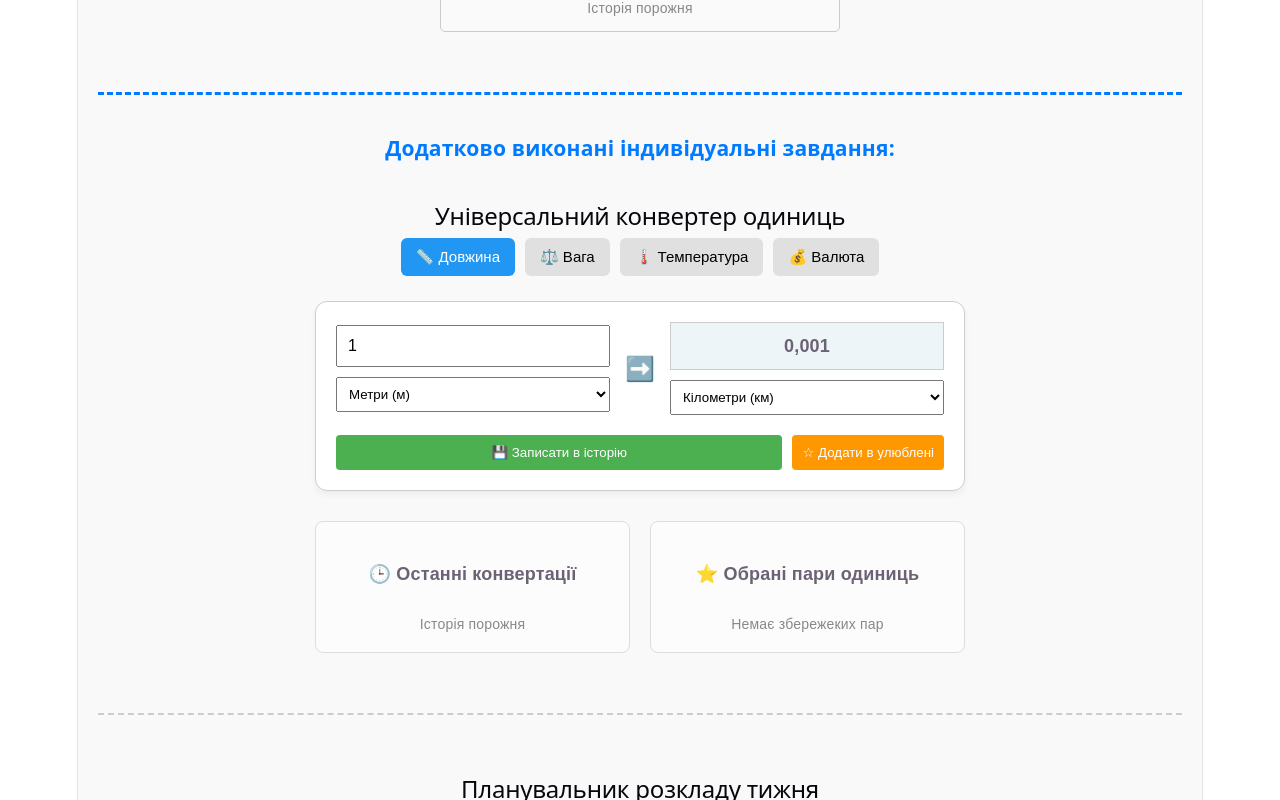
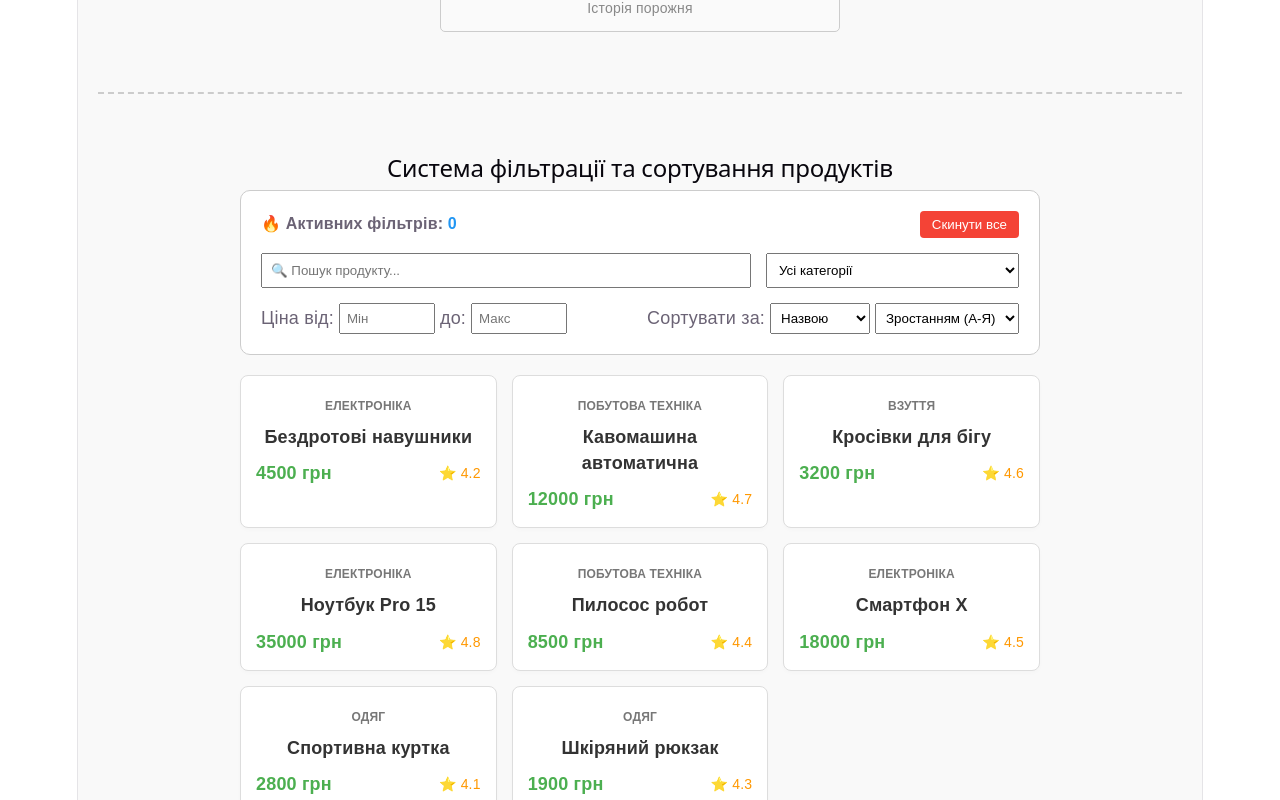
Before and after one commit to Madamada2026/laboratorna-5, a React (Vite) app: page / in a window 1280 px wide. Shown: the part 1540-2340 px from the top of the page. Built offline with nearby package versions, Linux system fonts and the light colour scheme.

Commit message:
feat: виконано завдання 4 (система фільтрації)

```diff
--- a/src/App.jsx
+++ b/src/App.jsx
@@ -1,7 +1,8 @@
 import React from 'react';
 import CountdownTimer from './CountdownTimer';
 import MultiplicationTable from './MultiplicationTable';
-import Calculator from './Calculator'; // Новий обов'язковий файл
+import Calculator from './Calculator';
+import ProductFilter from './ProductFilter'; // Наш новий обов'язковий четвертий файл
 import UnitConverter from './UnitConverter';
 import WeeklyScheduler from './WeeklyScheduler';
 
@@ -14,6 +15,8 @@ function App() {
       <MultiplicationTable />
       <hr style={{ margin: '40px 0', border: '0', borderTop: '2px dashed #ccc' }} />
       <Calculator />
+      <hr style={{ margin: '40px 0', border: '0', borderTop: '2px dashed #ccc' }} />
+      <ProductFilter />
 
       {/* Додаткова / Індивідуальна частина вашого проєкту */}
       <hr style={{ margin: '40px 0', border: '0', borderTop: '2px dashed #007bff', borderWidth: '3px' }} />
--- /dev/null
+++ b/src/ProductFilter.jsx
@@ -0,0 +1,189 @@
+import React, { useState } from 'react';
+
+// Початковий масив продуктів
+const INITIAL_PRODUCTS = [
+  { id: 1, name: 'Ноутбук Pro 15', category: 'Електроніка', price: 35000, rating: 4.8 },
+  { id: 2, name: 'Смартфон X', category: 'Електроніка', price: 18000, rating: 4.5 },
+  { id: 3, name: 'Бездротові навушники', category: 'Електроніка', price: 4500, rating: 4.2 },
+  { id: 4, name: 'Кавомашина автоматична', category: 'Побутова техніка', price: 12000, rating: 4.7 },
+  { id: 5, name: 'Пилосос робот', category: 'Побутова техніка', price: 8500, rating: 4.4 },
+  { id: 6, name: 'Кросівки для бігу', category: 'Взуття', price: 3200, rating: 4.6 },
+  { id: 7, name: 'Спортивна куртка', category: 'Одяг', price: 2800, rating: 4.1 },
+  { id: 8, name: 'Шкіряний рюкзак', category: 'Одяг', price: 1900, rating: 4.3 }
+];
+
+// Налаштування фільтрів за замовчуванням
+const DEFAULT_FILTERS = {
+  search: '',
+  category: 'Всі',
+  minPrice: '',
+  maxPrice: '',
+  sortBy: 'name', // name, price, rating
+  sortOrder: 'asc' // asc, desc
+};
+
+function ProductFilter() {
+  // 1. Стан для продуктів та активних налаштувань фільтрації
+  const [products] = useState(INITIAL_PRODUCTS);
+  const [filters, setFilters] = useState(DEFAULT_FILTERS);
+
+  // Функція оновлення конкретного фільтра
+  const handleFilterChange = (key, value) => {
+    setFilters(prev => ({ ...prev, [key]: value }));
+  };
+
+  // Функція скидання всіх фільтрів
+  const handleReset = () => {
+    setFilters(DEFAULT_FILTERS);
+  };
+
+  // Розрахунок кількості активних фільтрів (які відрізняються від дефолтних)
+  const getActiveFiltersCount = () => {
+    let count = 0;
+    if (filters.search !== '') count++;
+    if (filters.category !== 'Всі') count++;
+    if (filters.minPrice !== '') count++;
+    if (filters.maxPrice !== '') count++;
+    return count;
+  };
+
+  // Декларативне обчислення відфільтрованого та відсортованого списку
+  const filteredProducts = products
+    .filter(product => {
+      // 1. Пошук за назвою
+      const matchesSearch = product.name.toLowerCase().includes(filters.search.toLowerCase());
+
+      // 2. Фільтр за категорією
+      const matchesCategory = filters.category === 'Всі' || product.category === filters.category;
+
+      // 3. Фільтр за мінімальною ціною
+      const min = parseFloat(filters.minPrice);
+      const matchesMinPrice = isNaN(min) || product.price >= min;
+
+      // 4. Фільтр за максимальною ціною
+      const max = parseFloat(filters.maxPrice);
+      const matchesMaxPrice = isNaN(max) || product.price <= max;
+
+      return matchesSearch && matchesCategory && matchesMinPrice && matchesMaxPrice;
+    })
+    .sort((a, b) => {
+      // Сортування
+      let fieldA = a[filters.sortBy];
+      let fieldB = b[filters.sortBy];
+
+      if (typeof fieldA === 'string') {
+        fieldA = fieldA.toLowerCase();
+        fieldB = fieldB.toLowerCase();
+      }
+
+      if (fieldA < fieldB) return filters.sortOrder === 'asc' ? -1 : 1;
+      if (fieldA > fieldB) return filters.sortOrder === 'asc' ? 1 : -1;
+      return 0;
+    });
+
+  return (
+    <div style={{ padding: '20px', maxWidth: '800px', margin: '20px auto', fontFamily: 'Arial, sans-serif' }}>
+      <h2 style={{ textAlign: 'center' }}>Система фільтрації та сортування продуктів</h2>
+
+      {/* Панель керування фільтрами */}
+      <div style={{ padding: '20px', border: '1px solid #ccc', borderRadius: '10px', backgroundColor: '#fff', marginBottom: '20px' }}>
+        <div style={{ display: 'flex', justifyContent: 'space-between', alignItems: 'center', marginBottom: '15px' }}>
+          <span style={{ fontSize: '16px', fontWeight: 'bold' }}>
+            🔥 Активних фільтрів: <span style={{ color: '#2196f3' }}>{getActiveFiltersCount()}</span>
+          </span>
+          <button
+            onClick={handleReset}
+            style={{ padding: '6px 12px', backgroundColor: '#f44336', color: 'white', border: 'none', borderRadius: '4px', cursor: 'pointer' }}
+          >
+            Скинути все
+          </button>
+        </div>
+
+        {/* Рядок пошуку та категорій */}
+        <div style={{ display: 'flex', gap: '15px', flexWrap: 'wrap', marginBottom: '15px' }}>
+          <input
+            type="text"
+            placeholder="🔍 Пошук продукту..."
+            value={filters.search}
+            onChange={(e) => handleFilterChange('search', e.target.value)}
+            style={{ flex: 2, padding: '8px', minWidth: '200px' }}
+          />
+          <select
+            value={filters.category}
+            onChange={(e) => handleFilterChange('category', e.target.value)}
+            style={{ flex: 1, padding: '8px', minWidth: '150px' }}
+          >
+            <option value="Всі">Усі категорії</option>
+            <option value="Електроніка">Електроніка</option>
+            <option value="Побутова техніка">Побутова techніка</option>
+            <option value="Одяг">Одяг</option>
+            <option value="Взуття">Взуття</option>
+          </select>
+        </div>
+
+        {/* Ціновий діапазон та сортування */}
+        <div style={{ display: 'flex', gap: '15px', flexWrap: 'wrap', alignItems: 'center' }}>
+          <div style={{ display: 'flex', alignItems: 'center', gap: '5px' }}>
+            <label>Ціна від: </label>
+            <input
+              type="number"
+              placeholder="Мін"
+              value={filters.minPrice}
+              onChange={(e) => handleFilterChange('minPrice', e.target.value)}
+              style={{ width: '80px', padding: '6px' }}
+            />
+            <label> до: </label>
+            <input
+              type="number"
+              placeholder="Макс"
+              value={filters.maxPrice}
+              onChange={(e) => handleFilterChange('maxPrice', e.target.value)}
+              style={{ width: '80px', padding: '6px' }}
+            />
+          </div>
+
+          <div style={{ display: 'flex', alignItems: 'center', gap: '5px', marginLeft: 'auto' }}>
+            <label>Сортувати за: </label>
+            <select
+              value={filters.sortBy}
+              onChange={(e) => handleFilterChange('sortBy', e.target.value)}
+              style={{ padding: '6px' }}
+            >
+              <option value="name">Назвою</option>
+              <option value="price">Ціною</option>
+              <option value="rating">Рейтингом</option>
+            </select>
+            <select
+              value={filters.sortOrder}
+              onChange={(e) => handleFilterChange('sortOrder', e.target.value)}
+              style={{ padding: '6px' }}
+            >
+              <option value="asc">Зростанням (А-Я)</option>
+              <option value="desc">Спаданням (Я-А)</option>
+            </select>
+          </div>
+        </div>
+      </div>
+
+      {/* Список продуктів */}
+      <div style={{ display: 'grid', gridTemplateColumns: 'repeat(auto-fill, minmax(220px, 1fr))', gap: '15px' }}>
+        {filteredProducts.length > 0 ? (
+          filteredProducts.map(product => (
+            <div key={product.id} style={{ padding: '15px', border: '1px solid #ddd', borderRadius: '8px', backgroundColor: '#fff', boxShadow: '0 2px 4px rgba(0,0,0,0.02)' }}>
+              <span style={{ fontSize: '12px', color: '#777', textTransform: 'uppercase', fontWeight: 'bold' }}>{product.category}</span>
+              <h4 style={{ margin: '5px 0 10px 0', color: '#333' }}>{product.name}</h4>
+              <div style={{ display: 'flex', justifyContent: 'space-between', alignItems: 'center', marginTop: '10px' }}>
+                <span style={{ fontSize: '18px', fontWeight: 'bold', color: '#4caf50' }}>{product.price} грн</span>
+                <span style={{ fontSize: '14px', color: '#ff9800' }}>⭐ {product.rating}</span>
+              </div>
+            </div>
+          ))
+        ) : (
+          <p style={{ gridColumn: '1/-1', textAlign: 'center', color: '#888', marginTop: '20px' }}>Нічого не знайдено за вказаними фільтрами</p>
+        )}
+      </div>
+    </div>
+  );
+}
+
+export default ProductFilter;
```
